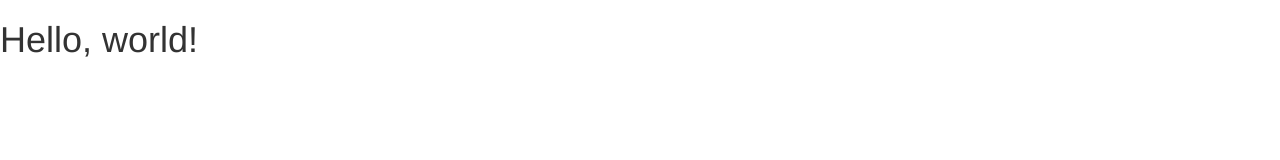
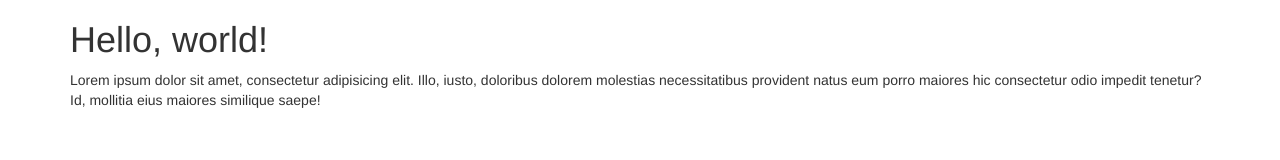
Before and after one commit to SumitMandal/DeveloperBunker, a plain HTML site: page index.html in a window 1280 px wide. Drawn offline with nearby package versions, Linux system fonts and the light colour scheme.

Commit message:
Added container, and some paragraphs

```diff
--- a/index.html
+++ b/index.html
@@ -19,8 +19,10 @@
     <![endif]-->
   </head>
   <body>
-    <h1>Hello, world!</h1>
-
+	<div class="container">
+		<h1>Hello, world!</h1>
+		<p>Lorem ipsum dolor sit amet, consectetur adipisicing elit. Illo, iusto, doloribus dolorem molestias necessitatibus provident natus eum porro maiores hic consectetur odio impedit tenetur? Id, mollitia eius maiores similique saepe!</p>
+	</div>
     <!-- jQuery (necessary for Bootstrap's JavaScript plugins) -->
     <script src="https://ajax.googleapis.com/ajax/libs/jquery/1.11.3/jquery.min.js"></script>
     <!-- Include all compiled plugins (below), or include individual files as needed -->
```
